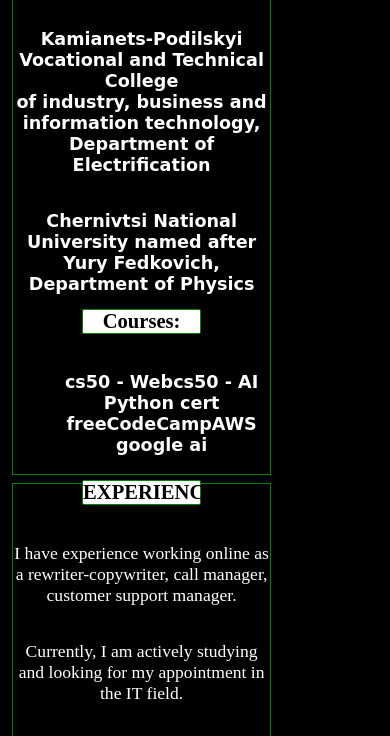
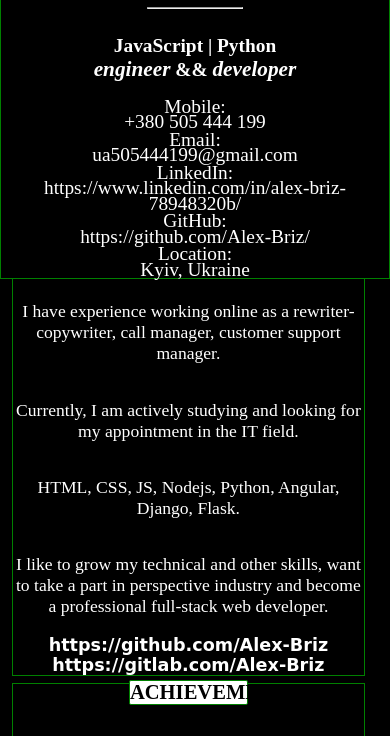
Before and after one commit to 8ogdanovv/AIB, a plain HTML site: page index.html in a window 390 px wide. Shown: the part 565-1301 px from the top of the page. Drawn offline with Linux system fonts and the light colour scheme.

Commit message:
css resp

```diff
--- a/style.css
+++ b/style.css
@@ -30,6 +30,7 @@ h1 {
 #h1:hover {
     height: 3.5vw;
 }
+@media screen and (min-width: 1220px) {
 
     .cv {
         position: fixed;
@@ -42,6 +43,53 @@ h1 {
         display: flex;
         justify-content: center;
         align-items: center;
+
+    }
+
+    .block {
+        margin: 1vw;
+        width: 66%;
+        border: 1px solid green;
+        display: flex;
+        align-items: center;
+        justify-content: center;
+        /* flex-wrap: wrap; */
+
+    }
+
+
+}
+
+@media screen and (max-width: 1220px) {
+
+    .cv {
+        position: fixed;
+        /* max-width: 33vw; */
+        /* max-height: 75vh; */
+        left: 0;
+        bottom: 0;
+        /* background-color: green; */
+        border: 1px solid green;
+        display: flex;
+        justify-content: center;
+        align-items: center;
+        background-color: #000;
+        z-index: 5;
+
+    }
+
+    .block {
+        margin: 1vw;
+        width: 90%;
+        border: 1px solid green;
+        display: flex;
+        align-items: center;
+        justify-content: center;
+        /* flex-wrap: wrap; */
+
+    }
+
+
 
 }
 
@@ -63,16 +111,7 @@ div {
     flex-direction: column;
 }
 
-.block {
-    margin: 1vw;
-    width: 66%;
-    border: 1px solid green;
-    display: flex;
-    align-items: center;
-    justify-content: center;
-    /* flex-wrap: wrap; */
 
-}
 
 .cv * {
     font-size: 110%;
```
Also changed, not shown: index.html (+2 -0 lines). Lines whose indentation alone changed are shown as unchanged.
